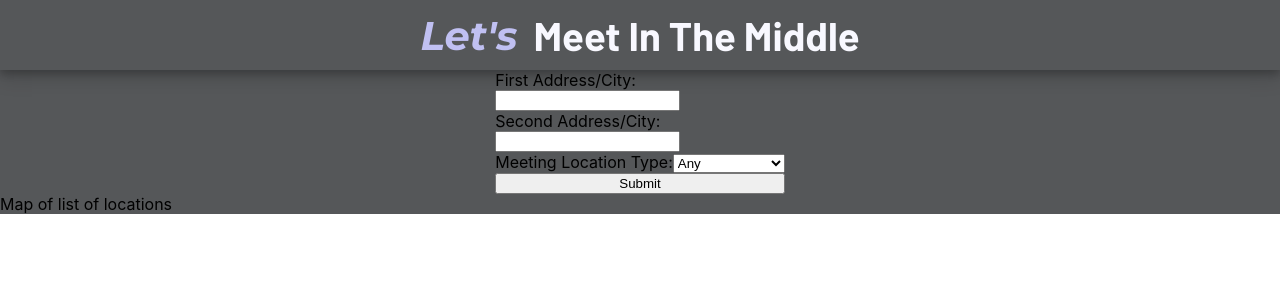
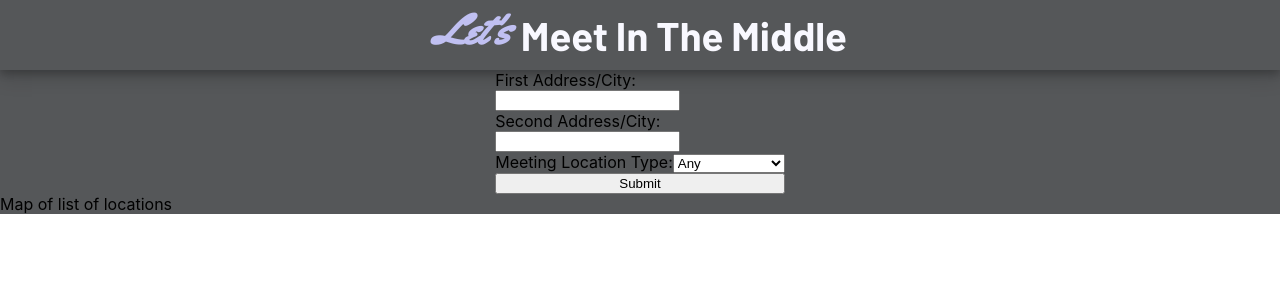
Before and after one commit to shaundai/meet-in-middle, a React (Create React App) app: page / in a window 1280 px wide. Shown: the top 300 px of the page. Built offline with nearby package versions, Linux system fonts and the light colour scheme.

Commit message:
add styling to let's in nav bar

```diff
--- a/src/components/NavBar.js
+++ b/src/components/NavBar.js
@@ -28,15 +28,17 @@ const HeaderText = styled.div`
     font-weight: bold;
     display: flex;
     align-items: center;
-    font-size: 2.5em;
 `
 
 const Lets = styled.div`
     font-style: italic;
-    font-family: Montserrat;
-    padding-right: .4em;
+    font-family: Yellowtail;
+    font-size: 2.6em;
+    padding-bottom: .2em;
+    padding-right: .3em;
     color: #C0C0F2;
 `
 const MeetInMiddle = styled.div`
     font-family: Barlow;
+    font-size: 2.5em;
 `
```
